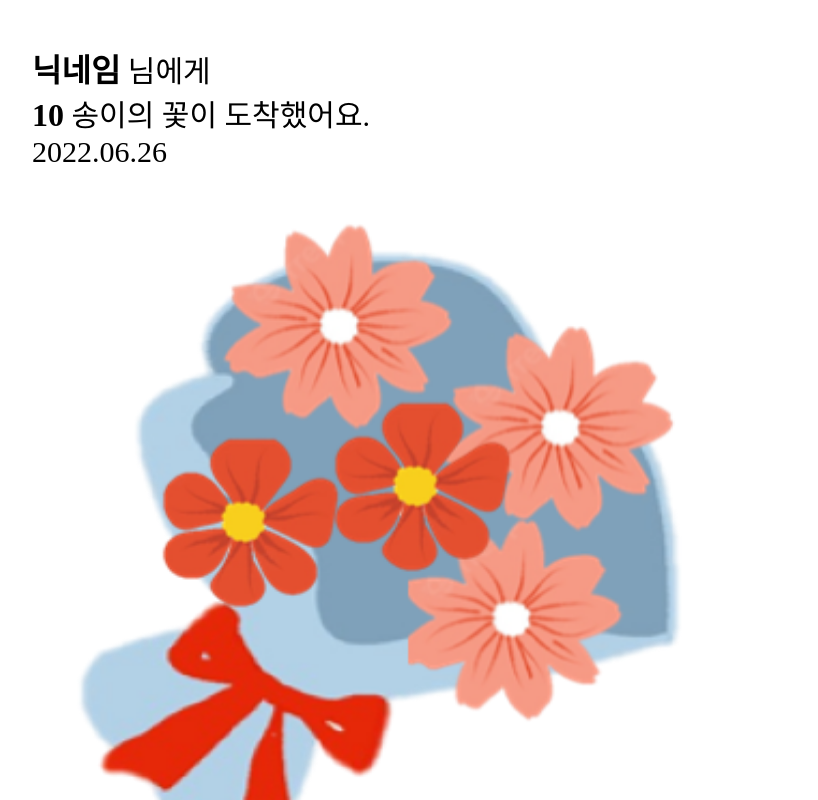
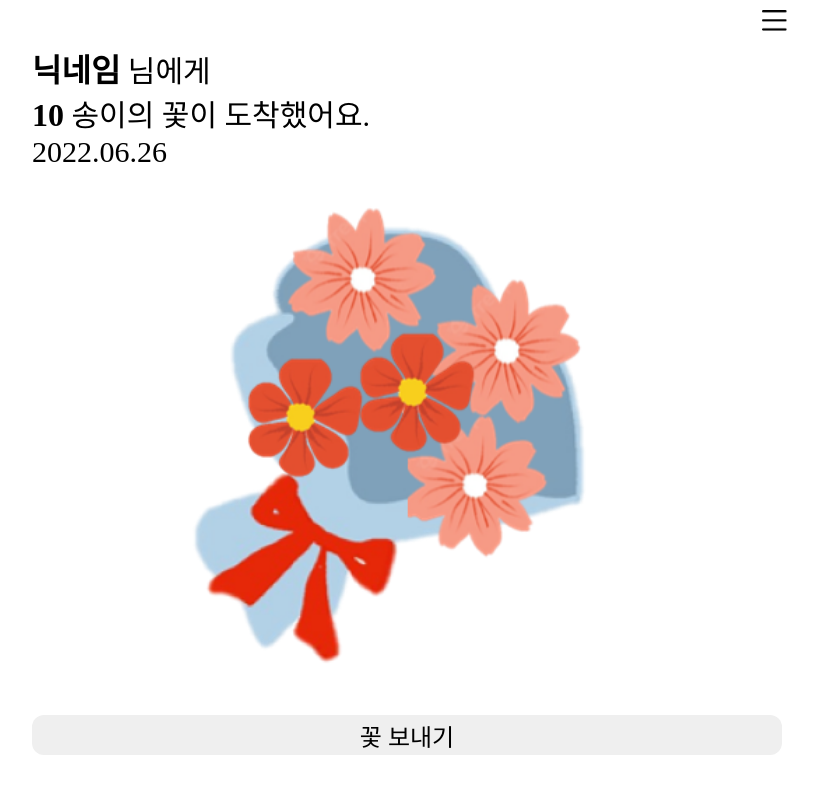
Before and after one commit to 2022Letters/frontend, a React (Create React App) app: page /guest in a window 1280 px wide. Shown: the whole page, without its empty margins (233-1051 px from the left). Built offline with nearby package versions, Linux system fonts and the light colour scheme; a web font is replaced by a local one.

Commit message:
Refactor : #8 globalstyle 변경에 따른 /guest 레이아웃 방식 변경

```diff
--- a/src/components/Layout/Header.tsx
+++ b/src/components/Layout/Header.tsx
@@ -3,7 +3,7 @@ import styled from 'styled-components';
 import Sidebar from './Sidebar';
 
 const HeaderPostion = styled.header`
-  position: fixed;
+  position: absolute;
   width: 100%;
   display: flex;
   justify-content: flex-end;
--- a/src/components/Layout/Sidebar.tsx
+++ b/src/components/Layout/Sidebar.tsx
@@ -7,11 +7,11 @@ const SideBarWrap = styled.div`
   padding: 12px;
   border-radius: 15px 0 0 15px;
   background-color: #e7e4e1;
-  height: 100%;
+  height: 100vh;
   width: 55%;
   right: -55%;
   top: 0;
-  position: fixed;
+  position: absolute;
   transition: 0.5s ease;
   &.open {
     right: 0;
--- a/src/pages/GuestHome.tsx
+++ b/src/pages/GuestHome.tsx
@@ -1,36 +1,124 @@
-import { useCallback } from 'react';
+// import { useCallback } from 'react';
+// import styled from 'styled-components';
+// import { useNavigate } from 'react-router-dom';
+
+// import BackgroundImg from '../assets/imgs/temp.png';
+// import theme from '../common/style/theme';
+// import { Button } from '../components/common/style';
+
+// const MainWrapper = styled.div`
+//   width: 100%;
+//   min-height: 100%;
+//   height: 100%;
+//   display: flex;
+//   flex-direction: column;
+//   padding: 45px 15px 0 15px;
+// `;
+
+// const ContentWrapper = styled.div`
+//   width: 100%;
+//   height: 100%;
+//   display: flex;
+//   flex-direction: column;
+//   justify-content: center;
+// `;
+
+// const TextWrapper = styled.div`
+//   font-size: ${theme.calcRem(30)};
+//   flex-shrink: 0;
+//   b {
+//     font-size: ${theme.calcRem(32)};
+//   }
+// `;
+
+// const ImgWrapper = styled.div`
+//   height: 100%;
+// `;
+
+// const BackgroundImage = styled.img`
+//   height: 100%;
+//   width: 100%;
+// `;
+
+// const StartBtn = styled(Button)`
+//   margin-top: 15px;
+//   flex-shrink: 0;
+// `;
+
+// function GuestHome() {
+//   const navigate = useNavigate();
+
+//   const onStartClick = useCallback(() => {
+//     navigate('/guest/select');
+//   }, []);
+
+//   return (
+//     <MainWrapper>
+//       <ContentWrapper>
+//         <TextWrapper>
+//           <b>닉네임</b>&nbsp;님에게
+//           <br />
+//           <b>10</b> 송이의 꽃이 도착했어요.
+//           <br />
+//           2022.06.26
+//         </TextWrapper>
+//         <ImgWrapper>
+//           <BackgroundImage src={BackgroundImg} />
+//         </ImgWrapper>
+//       </ContentWrapper>
+//       <StartBtn onClick={onStartClick}>꽃 보내기</StartBtn>
+//     </MainWrapper>
+//   );
+// }
+
+// export default GuestHome;
+
+import React, { useCallback } from 'react';
 import styled from 'styled-components';
 import { useNavigate } from 'react-router-dom';
 
-import BackgroundImg from '../assets/imgs/temp.png';
 import theme from '../common/style/theme';
 import { Button } from '../components/common/style';
+import BackGroundImg from '../assets/imgs/temp.png';
 
 const MainWrapper = styled.div`
   width: 100%;
-  height: 100%; //calc(100vh - 45px);
+  min-height: 100%;
+  height: 100%;
   display: flex;
   flex-direction: column;
   padding: 45px 15px 0 15px;
 `;
 
+const ContentWrapper = styled.div`
+  width: 100%;
+  height: 100%;
+  display: flex;
+  flex-direction: column;
+  align-items: center;
+`;
+
 const TextWrapper = styled.div`
   font-size: ${theme.calcRem(30)};
+  flex-shrink: 0;
+  display: flex;
+  flex-direction: column;
+  width: 100%;
   b {
     font-size: ${theme.calcRem(32)};
   }
 `;
 
 const BackgroundImage = styled.img`
-  width: 100%;
   height: 100%;
 `;
 
 const StartBtn = styled(Button)`
+  margin-top: 15px;
   flex-shrink: 0;
 `;
 
-function GuestHome() {
+function GuestWrite() {
   const navigate = useNavigate();
 
   const onStartClick = useCallback(() => {
@@ -39,17 +127,21 @@ function GuestHome() {
 
   return (
     <MainWrapper>
-      <TextWrapper>
-        <b>닉네임</b>&nbsp;님에게
-        <br />
-        <b>10</b> 송이의 꽃이 도착했어요.
-        <br />
-        2022.06.26
-      </TextWrapper>
-      <BackgroundImage src={BackgroundImg} />
+      <ContentWrapper>
+        <TextWrapper>
+          <p>
+            <b>닉네임</b>&nbsp;님에게
+          </p>
+          <p>
+            <b>10</b> 송이의 꽃이 도착했어요.
+          </p>
+          2022.06.26
+        </TextWrapper>
+        <BackgroundImage src={BackGroundImg} />
+      </ContentWrapper>
       <StartBtn onClick={onStartClick}>꽃 보내기</StartBtn>
     </MainWrapper>
   );
 }
 
-export default GuestHome;
+export default GuestWrite;
--- a/src/pages/GuestWrite.tsx
+++ b/src/pages/GuestWrite.tsx
@@ -71,7 +71,7 @@ const NextBtn = styled(Button)`
 function GuestWrite() {
   const navigate = useNavigate();
 
-  const onNexttClick = useCallback(() => {
+  const onNextClick = useCallback(() => {
     navigate('/guest/layout');
   }, []);
 
@@ -85,7 +85,7 @@ function GuestWrite() {
           <LetterImg src={Back} />
         </LetterWrapper>
       </ContentWrapper>
-      <NextBtn onClick={onNexttClick}>다음</NextBtn>
+      <NextBtn onClick={onNextClick}>다음</NextBtn>
     </MainWrapper>
   );
 }
```
